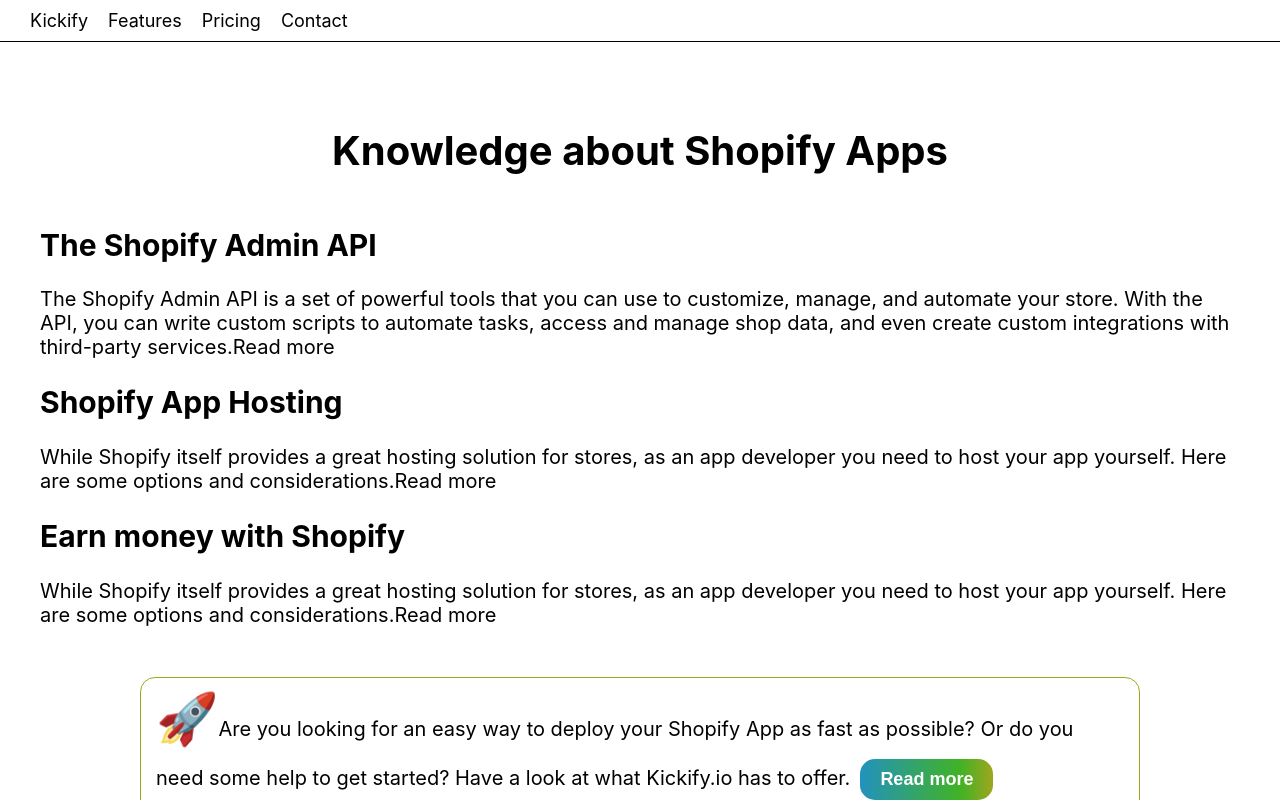
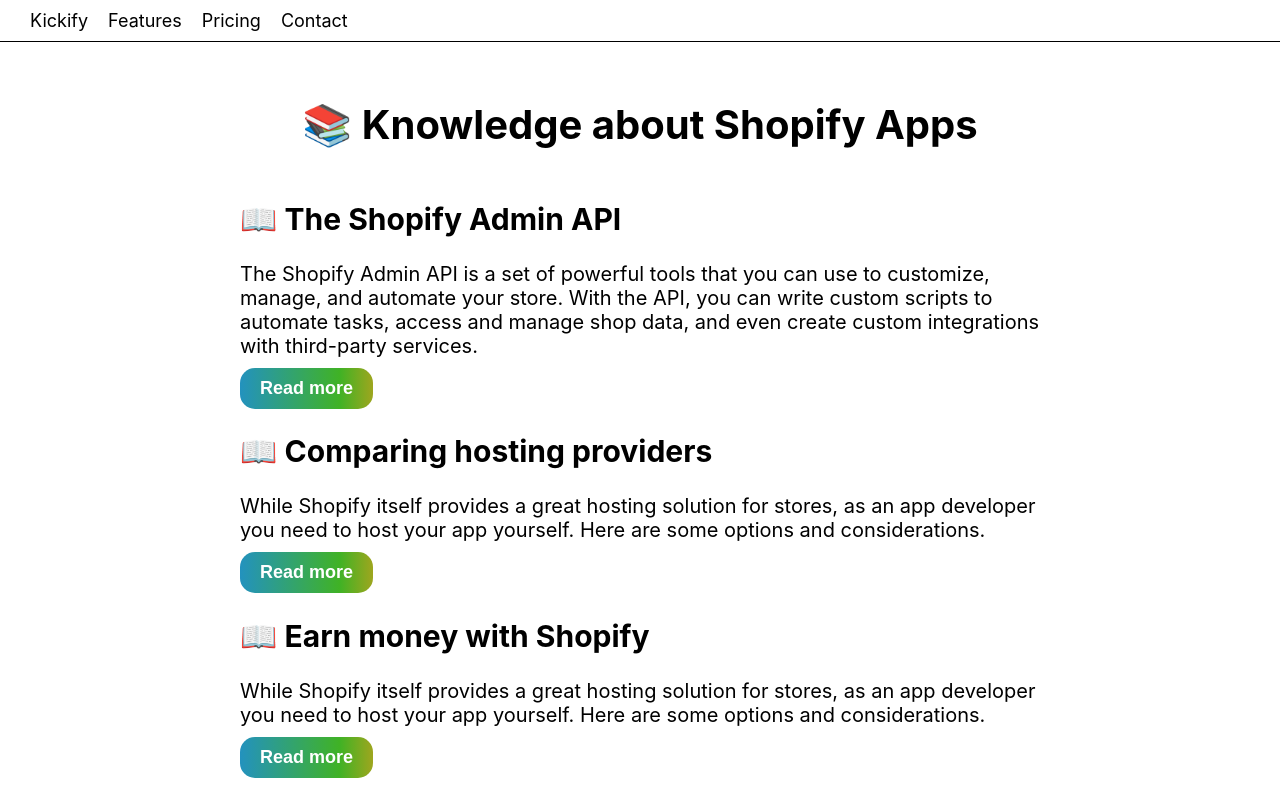
Before and after one commit to Bettelstab/kickify-io, a Next.js app: page /learn in a window 1280 px wide. Shown: the top 800 px of the page. Built offline with nearby package versions, Linux system fonts and the light colour scheme.

Commit message:
Refactor and restyle learning section

```diff
--- a/pages/learn/Article.module.css
+++ b/pages/learn/Article.module.css
@@ -0,0 +1,10 @@
+.article {
+  width: clamp(300px, 70vw, 800px);
+  text-align: left;
+  line-height: 1.5;
+}
+
+.article a {
+  color: var(--blue-green);
+  text-decoration: underline;;
+}
--- a/pages/learn/Article.tsx
+++ b/pages/learn/Article.tsx
@@ -1,15 +1,9 @@
 import styles from "./Article.module.css";
 
 type Props = {
-  title: string;
   children: React.ReactNode;
 };
 
-export default function Article({ title, children }: Props) {
-  return (
-    <article className={styles.article}>
-      <h2 className={styles.title}>{title}</h2>
-      {children}
-    </article>
-  );
+export default function ArticleTeaser({ children }: Props) {
+  return <article className={styles.article}>{children}</article>;
 }
--- /dev/null
+++ b/pages/learn/ArticleTeaser.module.css
@@ -0,0 +1,4 @@
+.readMore {
+  display: block;
+  margin-top: 10px;
+}
--- /dev/null
+++ b/pages/learn/ArticleTeaser.tsx
@@ -0,0 +1,18 @@
+import Link from "next/link";
+import styles from "./ArticleTeaser.module.css";
+
+type Props = {
+  title: string;
+  slug: string;
+  children: React.ReactNode;
+};
+
+export default function Article({ title, slug, children }: Props) {
+  return (
+    <article className={styles.article}>
+      <h2 className={styles.title}>📖 {title}</h2>
+      {children}
+      <Link href={`/learn/${slug}`}><button className={styles.readMore}>Read more</button></Link>
+    </article>
+  );
+}
--- /dev/null
+++ b/pages/learn/Learn.module.css
@@ -0,0 +1,10 @@
+.h1 {
+  margin-top: 30px;
+}
+
+.articles {
+  display: flex;
+  flex-wrap: wrap;
+  justify-content: space-between;
+  width: clamp(300px, 70vw, 800px);
+}
--- a/pages/learn/index.tsx
+++ b/pages/learn/index.tsx
@@ -1,38 +1,36 @@
-import Link from "next/link";
 import BasicPage from "/components/basic-page";
-import Article from "./Article";
+import ArticleTeaser from "./ArticleTeaser";
+import styles from "./Learn.module.css";
 
 export default function Learn() {
   return (
     <BasicPage
       title="Learn about Shopify Apps"
-      description="Some articles about Shopify App Development, hosting and related information"
+      description="Some ArticleTeasers about Shopify App Development, hosting and related information"
       showAdvertising
     >
-      <h1>Knowledge about Shopify Apps</h1>
+      <h1 className={styles.h1}>📚 Knowledge about Shopify Apps</h1>
 
-      <Article title="The Shopify Admin API">
-        The Shopify Admin API is a set of powerful tools that you can use to
-        customize, manage, and automate your store. With the API, you can write
-        custom scripts to automate tasks, access and manage shop data, and even
-        create custom integrations with third-party services.
+      <div className={styles.articles}>
+        <ArticleTeaser title="The Shopify Admin API" slug="shopify-admin-api">
+          The Shopify Admin API is a set of powerful tools that you can use to
+          customize, manage, and automate your store. With the API, you can
+          write custom scripts to automate tasks, access and manage shop data,
+          and even create custom integrations with third-party services.
+        </ArticleTeaser>
 
-        <Link href="/learn/shopify-admin-api">Read more</Link>
-      </Article>
+        <ArticleTeaser title="Comparing hosting providers" slug="comparing-hosting-providers">
+          While Shopify itself provides a great hosting solution for stores, as
+          an app developer you need to host your app yourself. Here are some
+          options and considerations.
+        </ArticleTeaser>
 
-      <Article title="Shopify App Hosting">
-        While Shopify itself provides a great hosting solution for stores, as an app developer
-        you need to host your app yourself. Here are some options and considerations.
-
-        <Link href="/learn/shopify-app-hosting">Read more</Link>
-      </Article>
-
-      <Article title="Earn money with Shopify">
-        While Shopify itself provides a great hosting solution for stores, as an app developer
-        you need to host your app yourself. Here are some options and considerations.
-
-        <Link href="/learn/earn-money-with-shopify">Read more</Link>
-      </Article>
+        <ArticleTeaser title="Earn money with Shopify" slug="earn-money-with-shopify">
+          While Shopify itself provides a great hosting solution for stores, as
+          an app developer you need to host your app yourself. Here are some
+          options and considerations.
+        </ArticleTeaser>
+      </div>
     </BasicPage>
   );
 }
--- a/pages/learn/misconceptions-about-shopify-app-development/index.tsx
+++ b/pages/learn/misconceptions-about-shopify-app-development/index.tsx
@@ -1,3 +1,4 @@
+import Article from "../Article";
 import BasicPage from "/components/basic-page/BasicPage";
 
 export default function MisconceptionsAboutShopifyAppDevelopment() {
@@ -6,6 +7,7 @@ export default function MisconceptionsAboutShopifyAppDevelopment() {
       title="Misconceptions about Shopify App Development"
       description="What are the most common misconceptions about Shopify App Development?"
     >
+      <Article>
       <p>Misconceptions about Shopify App Development</p>
 
       <ul>
@@ -35,6 +37,7 @@ export default function MisconceptionsAboutShopifyAppDevelopment() {
           resources to help with any maintenance needs.
         </li>
       </ul>
+</Article>
     </BasicPage>
   );
 }
```
Also changed, not shown: pages/learn/comparing-hosting-providers/index.tsx (+19 -15 lines), pages/learn/earn-money-with-shopify-apps/index.tsx (+12 -8 lines), pages/learn/earn-money-with-shopify/index.tsx (+13 -9 lines), pages/learn/shopify-admin-api/index.tsx (+28 -19 lines), pages/learn/shopify-and-typescript/index.tsx (+12 -8 lines).
